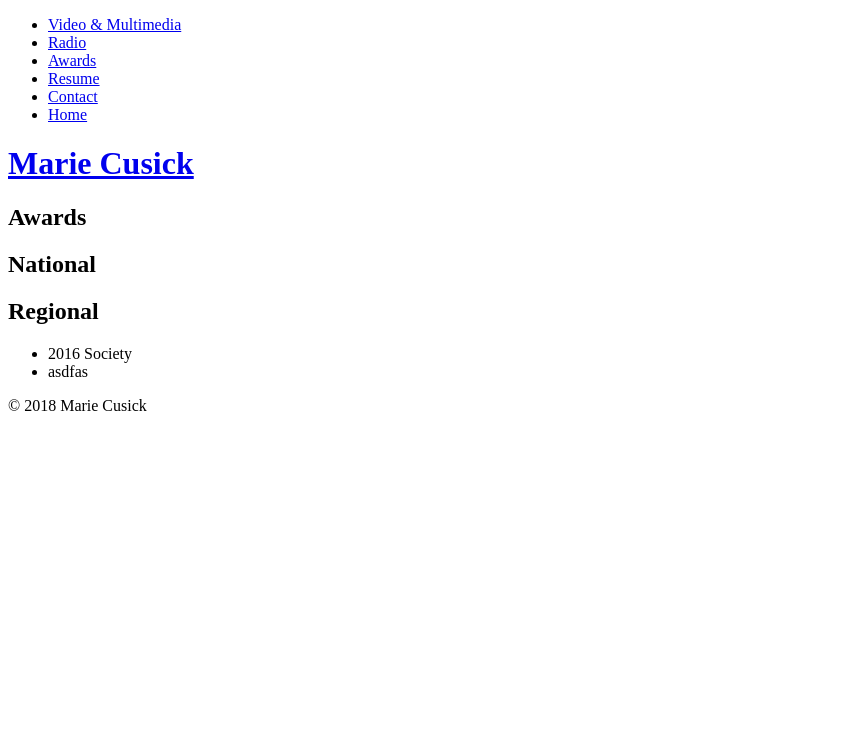
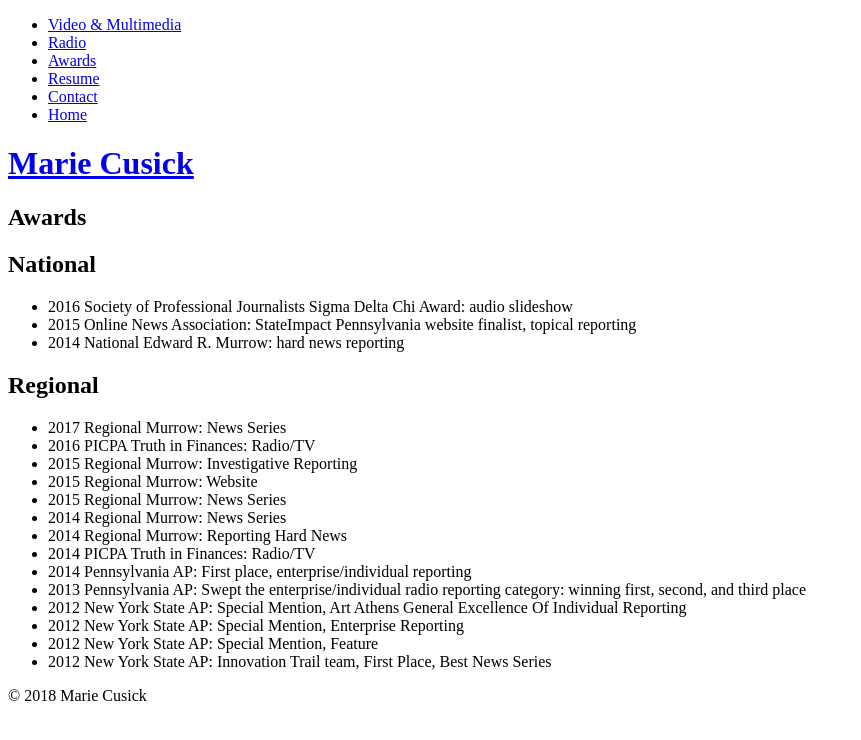
Before and after one commit to mcdotcom/mcdotcom, a Jekyll site: the page built from 04_awards.md, in a window 1280 px wide. Shown: the top 740 px of the page, without its empty margins (0-861 px from the left). Built offline with Jekyll 4.4.1, drawn with Linux system fonts in a browser that asks for light colours.

Commit message:
Updated '04_awards.md' via CloudCannon

```diff
--- a/04_awards.md
+++ b/04_awards.md
@@ -6,8 +6,23 @@ permalink: /awards/
 
 ## National
 
+* 2016 Society of Professional Journalists Sigma Delta Chi Award: audio slideshow
+* 2015 Online News Association: StateImpact Pennsylvania website finalist, topical reporting&nbsp;
+* 2014 National Edward R. Murrow: hard news reporting
 
 ## Regional
 
-- 2016 Society
-- asdfas
+* 2017 Regional Murrow: News Series
+* 2016 PICPA Truth in Finances: Radio/TV&nbsp;
+* 2015 Regional Murrow: Investigative Reporting
+* 2015 Regional Murrow: Website&nbsp;
+* 2015 Regional Murrow: News Series&nbsp;
+* 2014 Regional Murrow: News Series
+* 2014 Regional Murrow: Reporting Hard News
+* 2014 PICPA Truth in Finances: Radio/TV
+* 2014 Pennsylvania AP: First place, enterprise/individual reporting
+* 2013 Pennsylvania AP: Swept the enterprise/individual radio reporting category: winning first, second, and third place
+* 2012 New York State AP: Special Mention, Art Athens General Excellence Of Individual Reporting
+* 2012 New York State AP: Special Mention, Enterprise Reporting
+* 2012 New York State AP: Special Mention, Feature
+* 2012 New York State AP: Innovation Trail team, First Place, Best News Series
```
